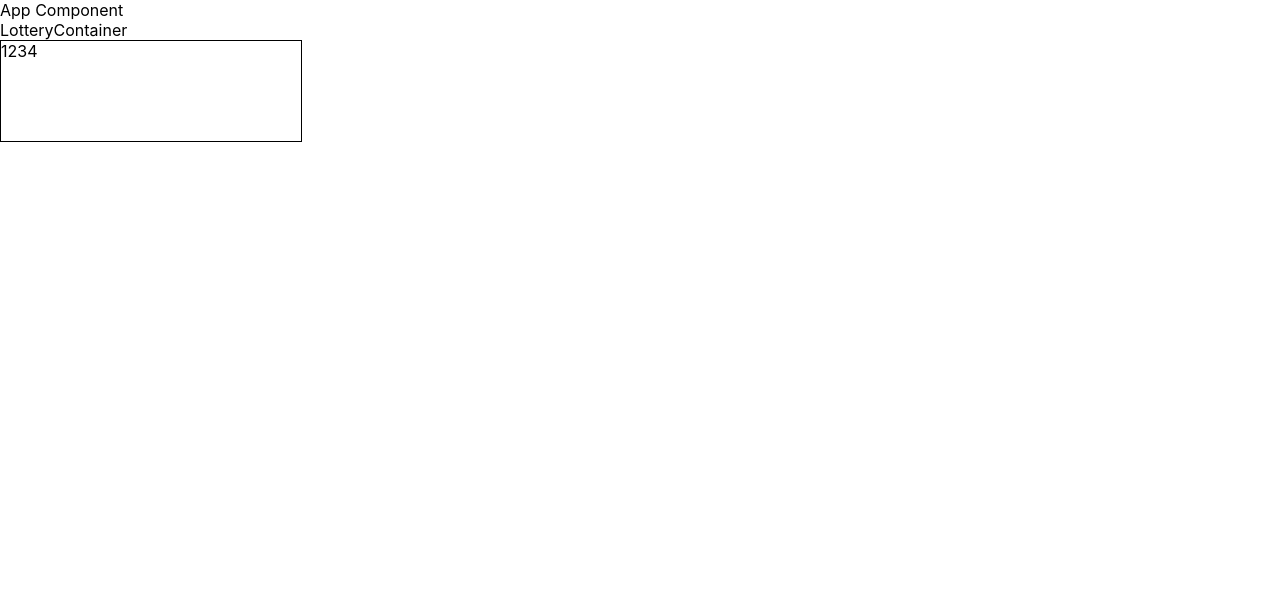
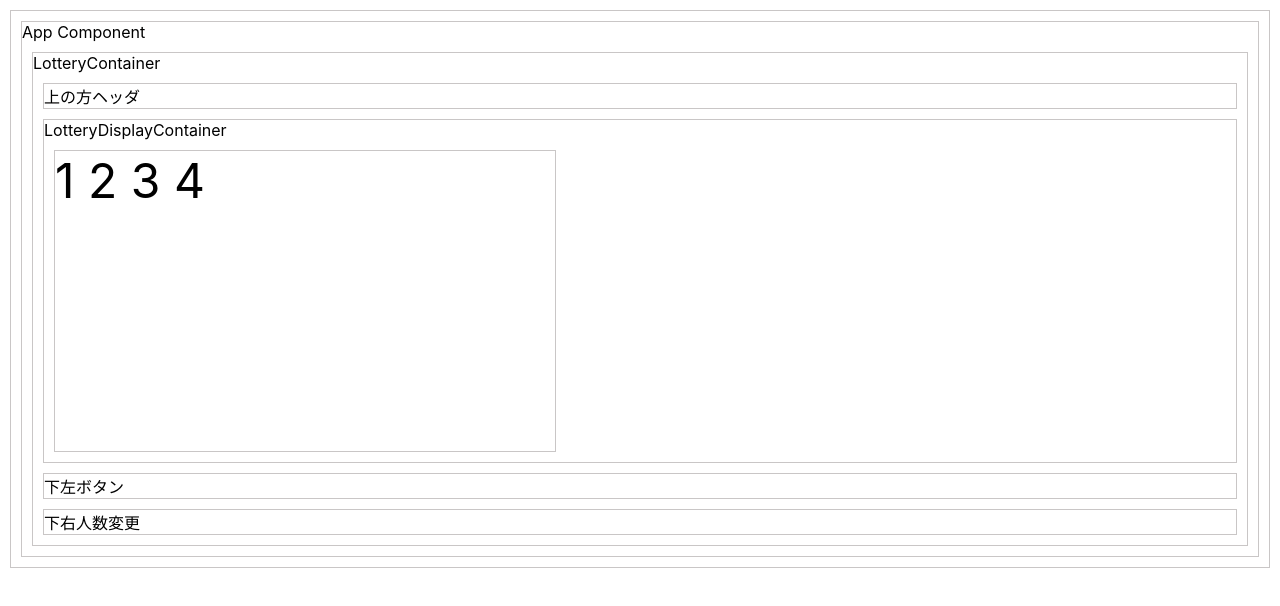
Before and after one commit to ymdsy/lottery_app, a React (Create React App) app: page / in a window 1280 px wide. Shown: the top 606 px of the page. Built offline with nearby package versions, Linux system fonts and the light colour scheme.

Commit message:
コンポーネントの変更。くじコンポーネントを作り、その中に各要素を配置

```diff
--- a/src/App.css
+++ b/src/App.css
@@ -1,3 +1,10 @@
 .App {
   text-align: center;
 }
+
+div {
+  border: 1px solid rgb(201, 198, 198);
+  /* width: 300px;
+  height: 100px; */
+  margin: 10px;
+}
--- a/src/App.js
+++ b/src/App.js
@@ -1,6 +1,6 @@
 import React from "react";
 import "./App.css";
-import { LotteryContainer } from "./lotteryPanel/lotteryDisplayContainer";
+import { LotteryContainer } from "./lotteryPanel/lotteryContainer.js";
 
 class App extends React.Component {
   constructor() {
--- /dev/null
+++ b/src/lotteryPanel/lotteryContainer.js
@@ -0,0 +1,19 @@
+import React from "react";
+import { LotteryDisplayContainer } from "./lotteryDisplayContainer.js";
+
+export class LotteryContainer extends React.Component {
+  constructor(props) {
+    super(props);
+  }
+  render() {
+    return (
+      <div>
+        LotteryContainer
+        <div>上の方ヘッダ</div>
+        <LotteryDisplayContainer lotteryNums={this.props.lotteryNums} />
+        <div>下左ボタン</div>
+        <div>下右人数変更</div>
+      </div>
+    );
+  }
+}
--- a/src/lotteryPanel/lotteryDisplayContainer.js
+++ b/src/lotteryPanel/lotteryDisplayContainer.js
@@ -1,16 +1,15 @@
 import React from "react";
 import { Lottery } from "./lotteryDisplayPresenter.js";
 
-export class LotteryContainer extends React.Component {
+export class LotteryDisplayContainer extends React.Component {
   constructor(props) {
     super(props);
   }
   render() {
     return (
       <div>
-        LotteryContainer
+        LotteryDisplayContainer
         {/* {this.props.lotteryNums} */}
-        <div></div>
         <Lottery value={this.props.lotteryNums} />
       </div>
     );
--- a/src/lotteryPanel/lotteryDisplayPresenter.css
+++ b/src/lotteryPanel/lotteryDisplayPresenter.css
@@ -1,5 +1,5 @@
 div.lotteryDisplayPresenter {
-  border: 1px solid black;
-  width: 300px;
-  height: 100px;
+  width: 500px;
+  height: 300px;
+  font-size: 300%;
 }
--- a/src/lotteryPanel/lotteryDisplayPresenter.js
+++ b/src/lotteryPanel/lotteryDisplayPresenter.js
@@ -2,5 +2,9 @@ import React from "react";
 import "./lotteryDisplayPresenter.css";
 
 export function Lottery(props) {
-  return <div class="lotteryDisplayPresenter">{props.value}</div>;
+  return (
+    <div class="lotteryDisplayPresenter">
+      {props.value.map(num => num + " ")}
+    </div>
+  );
 }
```
